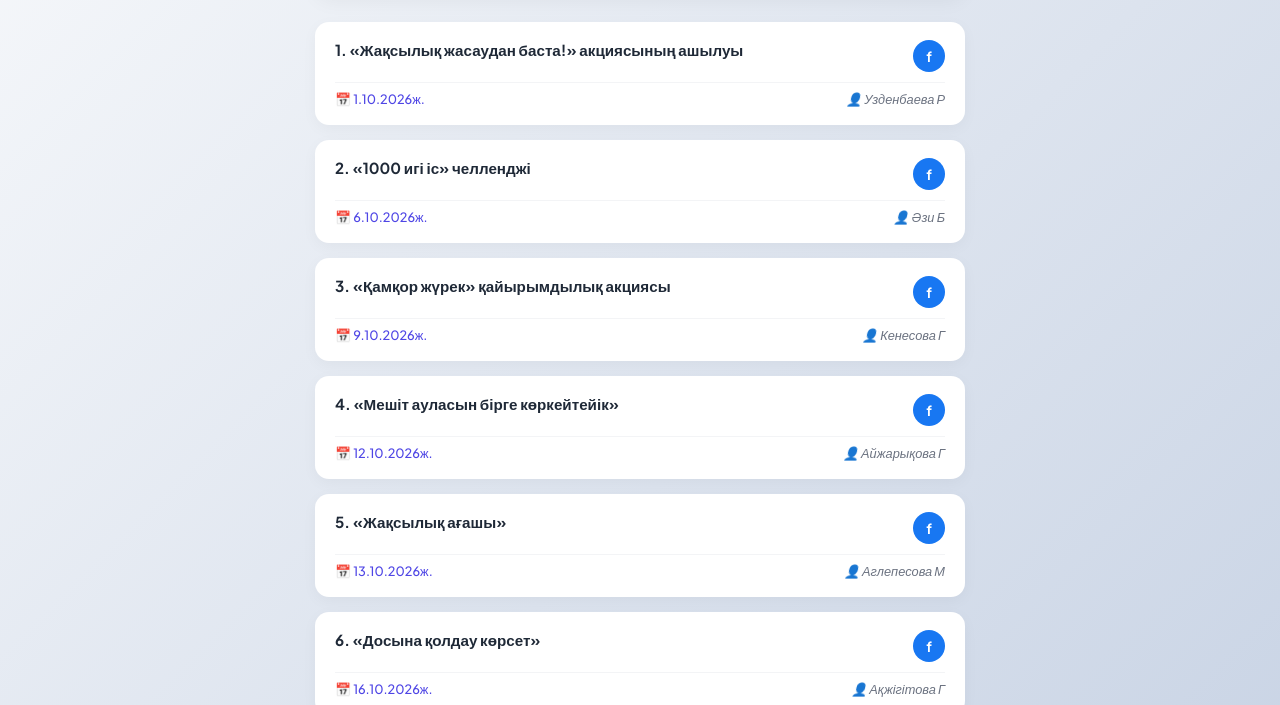
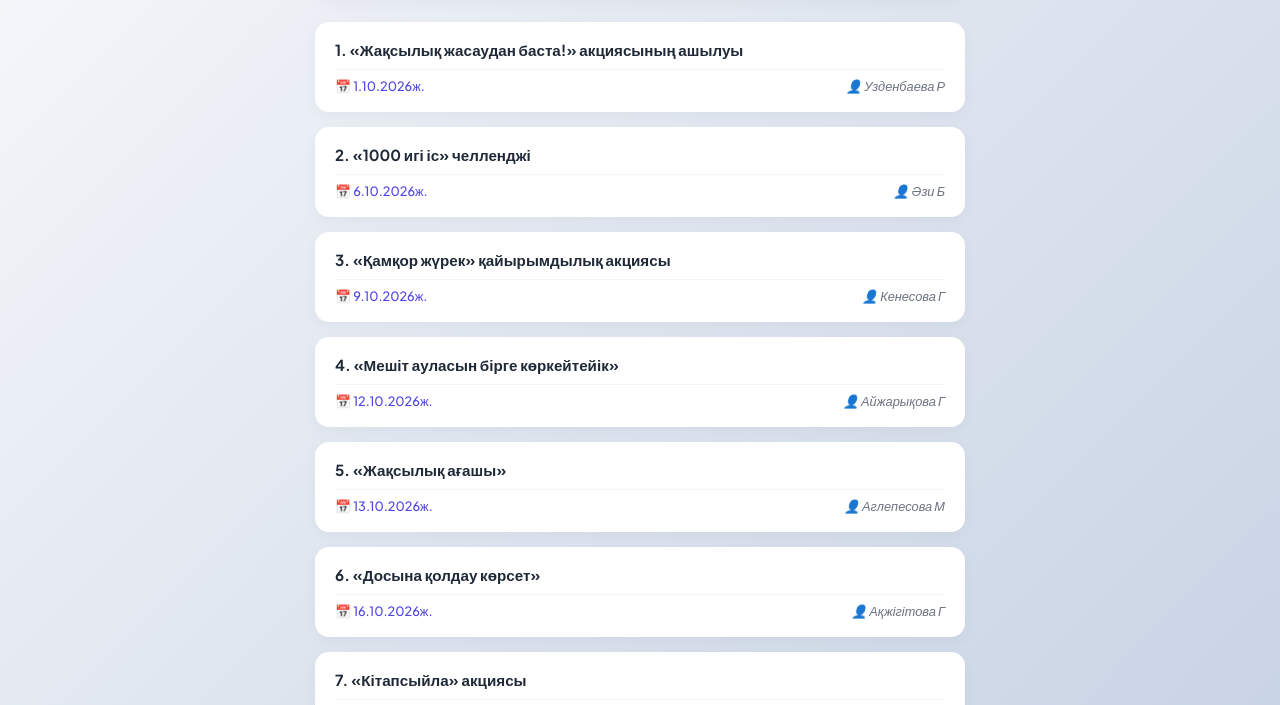
Before and after one commit to aruzzxm11-lab/-1000-, a plain HTML site: page index.html in a window 1280 px wide. Shown: the part 86-791 px from the top of the page. Drawn offline with Linux system fonts and the light colour scheme.

Commit message:
Update index.html

```diff
--- a/index.html
+++ b/index.html
@@ -98,19 +98,7 @@
             color: #1f2937;
         }
 
-        .fb-icon {
-            width: 32px;
-            height: 32px;
-            background: #1877f2;
-            color: white;
-            border-radius: 50%;
-            display: flex;
-            align-items: center;
-            justify-content: center;
-            font-size: 14px;
-            font-weight: bold;
-            flex-shrink: 0;
-        }
+
 
         .card-info {
             display: flex;
@@ -277,15 +265,15 @@
 
     <script>
         const defaultItems = [
-            { title: "1. «Жақсылық жасаудан баста!» акциясының ашылуы", date: "1.10.2026ж.", responsible: "Узденбаева Р", video: "https://www.facebook.com/share/p/1F4xu4SzMY/" },
-            { title: "2. «1000 игі іс» челленджі", date: "6.10.2026ж.", responsible: "Әзи Б", video: "https://www.facebook.com" },
-            { title: "3. «Қамқор жүрек» қайырымдылық акциясы", date: "9.10.2026ж.", responsible: "Кенесова Г", video: "https://www.facebook.com" },
-            { title: "4. «Мешіт ауласын бірге көркейтейік»", date: "12.10.2026ж.", responsible: "Айжарықова Г", video: "https://www.facebook.com" },
-            { title: "5. «Жақсылық ағашы»", date: "13.10.2026ж.", responsible: "Аглепесова М", video: "https://www.facebook.com" },
-            { title: "6. «Досына қолдау көрсет»", date: "16.10.2026ж.", responsible: "Ақжігітова Г", video: "https://www.facebook.com" },
-            { title: "7. «Кітапсыйла» акциясы", date: "19.10.2026ж.", responsible: "Ермахан Р", video: "https://www.facebook.com" },
-            { title: "8. «Жылы сөз – жанға қуат»", date: "20.10.2026ж.", responsible: "Ергазиева Г", video: "https://www.facebook.com" },
-            { title: "9. Қорытындылау және марапаттау", date: "22.10.2026ж.", responsible: "Узденбаева Р, Әзи Б, Ергазиева Г", video: "https://www.facebook.com" }
+            { title: "1. «Жақсылық жасаудан баста!» акциясының ашылуы", date: "1.10.2026ж.", responsible: "Узденбаева Р", video: "" },
+            { title: "2. «1000 игі іс» челленджі", date: "6.10.2026ж.", responsible: "Әзи Б", video: "" },
+            { title: "3. «Қамқор жүрек» қайырымдылық акциясы", date: "9.10.2026ж.", responsible: "Кенесова Г", video: "" },
+            { title: "4. «Мешіт ауласын бірге көркейтейік»", date: "12.10.2026ж.", responsible: "Айжарықова Г", video: "" },
+            { title: "5. «Жақсылық ағашы»", date: "13.10.2026ж.", responsible: "Аглепесова М", video: "" },
+            { title: "6. «Досына қолдау көрсет»", date: "16.10.2026ж.", responsible: "Ақжігітова Г", video: "" },
+            { title: "7. «Кітапсыйла» акциясы", date: "19.10.2026ж.", responsible: "Ермахан Р", video: "" },
+            { title: "8. «Жылы сөз – жанға қуат»", date: "20.10.2026ж.", responsible: "Ергазиева Г", video: "" },
+            { title: "9. Қорытындылау және марапаттау", date: "22.10.2026ж.", responsible: "Узденбаева Р, Әзи Б, Ергазиева Г", video: "" }
         ];
 
         let items = JSON.parse(localStorage.getItem('school_actions_v3')) || defaultItems;
@@ -308,7 +296,7 @@
                 card.innerHTML = `
                     <div class="card-top">
                         <div class="card-title">${item.title}</div>
-                        <div class="fb-icon">f</div>
+                        <div class="fb-icon"></div>
                     </div>
                     <div class="card-info">
                         <span class="card-date">📅 ${item.date}</span>
```
